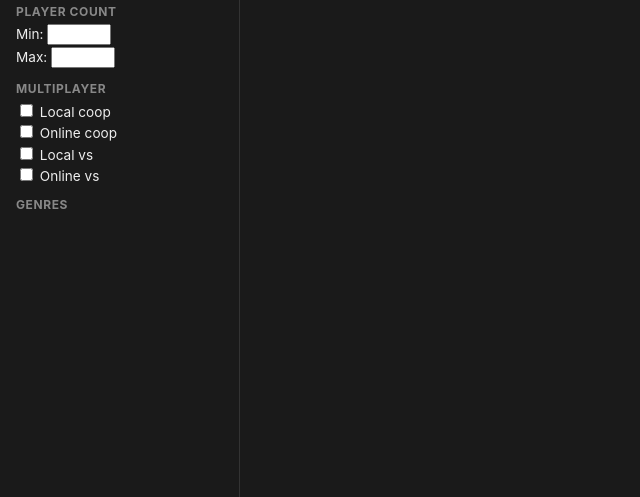
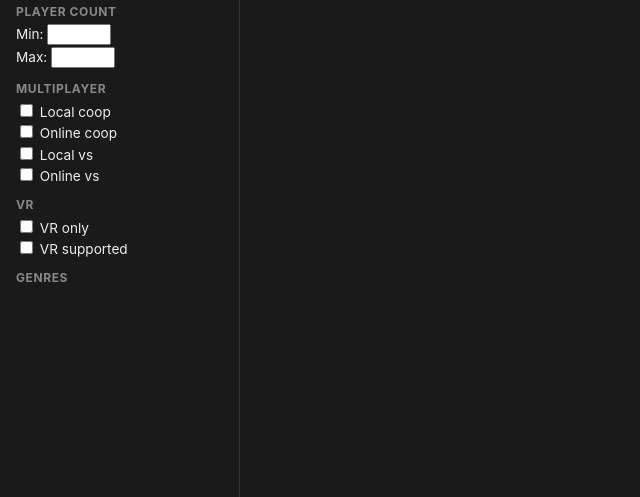
Before and after one commit to filecore/universal-games-library, a FastAPI app: page / in a window 1280 px wide. Shown: the part 280-777 px from the top of the page, without its empty margins (0-640 px from the left). Run offline with FastAPI, Linux system fonts and the light colour scheme; data that the repository does not hold is empty; parts of the project's set-up code (start-up, migrations or seed data) failed here and were passed over; some libraries are stand-ins or nearby versions.

Commit message:
Add Meta Quest 2 store + VR filter (only / supported)
- manual.py VALID_STORES gains meta-quest; default platform quest2
- Manual import store dropdown now includes Meta Quest
- Two new sidebar filter checkboxes under VR section:
  - VR only: shows games tagged vr-only (require headset)
  - VR supported: shows games tagged vr-only OR vr-mode (flat with VR
    mode)
- Cards display a small VR / VR mode badge alongside store badges so
  VR titles are visible at a glance
- New badge styles for meta-quest, vr, vr-mode

vr-only and vr-mode tags are written during the PSN/Quest manual import
script that ran against the live DB; future imports can carry the tag
by hand-editing data.tags or via the per-card edit UI.

```diff
--- a/app/connectors/manual.py
+++ b/app/connectors/manual.py
@@ -10,7 +10,7 @@ from models import Game, IngestionRun, Ownership
 
 log = logging.getLogger("games.manual")
 
-VALID_STORES = {"steam", "psn", "epic", "blizzard", "ubisoft", "bgg"}
+VALID_STORES = {"steam", "psn", "epic", "blizzard", "ubisoft", "bgg", "meta-quest"}
 DEFAULT_PLATFORM = {
     "steam": "pc",
     "psn": "ps5",
@@ -18,6 +18,7 @@ DEFAULT_PLATFORM = {
     "blizzard": "pc",
     "ubisoft": "pc",
     "bgg": "board",
+    "meta-quest": "quest2",
 }
 
 
--- a/web/static/app.js
+++ b/web/static/app.js
@@ -150,11 +150,17 @@ function getFilters() {
         digital: document.getElementById("f-digital").checked,
         physical: document.getElementById("f-physical").checked,
         includeExpansions: document.getElementById("f-include-expansions").checked,
+        vrOnly: document.getElementById("f-vr-only").checked,
+        vrSupported: document.getElementById("f-vr-supported").checked,
     };
 }
 
 function matches(g, f) {
     if (!f.includeExpansions && (g.tags || []).includes("expansion")) return false;
+    const tags = g.tags || [];
+    if (f.vrOnly && !tags.includes("vr-only")) return false;
+    if (f.vrSupported && !tags.includes("vr-only") && !tags.includes("vr-mode"))
+        return false;
     if (f.search && !g.title.toLowerCase().includes(f.search)) return false;
     if (f.stores.length && !g.ownership.some((o) => f.stores.includes(o.store)))
         return false;
@@ -220,12 +226,19 @@ function render() {
                     : "";
             const year = g.release_year ? ` &middot; ${g.release_year}` : "";
             const meta = `${players}${year}`;
-            const badges = g.ownership
-                .map(
-                    (o) =>
-                        `<span class="badge ${escapeHtml(o.store)}">${escapeHtml(o.store)}</span>`,
-                )
-                .join("");
+            const tags = g.tags || [];
+            const vrBadge = tags.includes("vr-only")
+                ? `<span class="badge vr">VR</span>`
+                : tags.includes("vr-mode")
+                  ? `<span class="badge vr-mode">VR mode</span>`
+                  : "";
+            const badges =
+                g.ownership
+                    .map(
+                        (o) =>
+                            `<span class="badge ${escapeHtml(o.store)}">${escapeHtml(o.store)}</span>`,
+                    )
+                    .join("") + vrBadge;
             return `<div class="card">
             ${cover}
             <div class="body">
--- a/web/static/styles.css
+++ b/web/static/styles.css
@@ -212,6 +212,9 @@ body.logged-in .mp-pill.on:hover { background: #3182ce; }
 .badge.epic { background: #313131; color: #eee; }
 .badge.ubisoft { background: #0072c6; }
 .badge.blizzard { background: #00aeff; color: #002133; }
+.badge.meta-quest { background: #1c1e20; color: #00b3ff; border: 1px solid #00b3ff; }
+.badge.vr { background: #6f3cff; color: white; }
+.badge.vr-mode { background: #2a1a4d; color: #c5b3ff; border: 1px solid #6f3cff; }
 
 #ingest-status {
     font-size: 0.8rem;
--- a/web/templates/index.html
+++ b/web/templates/index.html
@@ -46,6 +46,10 @@
         <label><input type="checkbox" id="f-local-vs"> Local vs</label>
         <label><input type="checkbox" id="f-online-vs"> Online vs</label>
 
+        <h2>VR</h2>
+        <label><input type="checkbox" id="f-vr-only"> VR only</label>
+        <label><input type="checkbox" id="f-vr-supported"> VR supported</label>
+
         <h2>Genres</h2>
         <div id="f-genre"></div>
 
@@ -82,6 +86,7 @@
                             <option value="ubisoft">Ubisoft</option>
                             <option value="blizzard">Blizzard</option>
                             <option value="steam">Steam</option>
+                            <option value="meta-quest">Meta Quest</option>
                         </select>
                     </label>
                     <input type="file" name="file" accept=".csv,.json" required>
```
